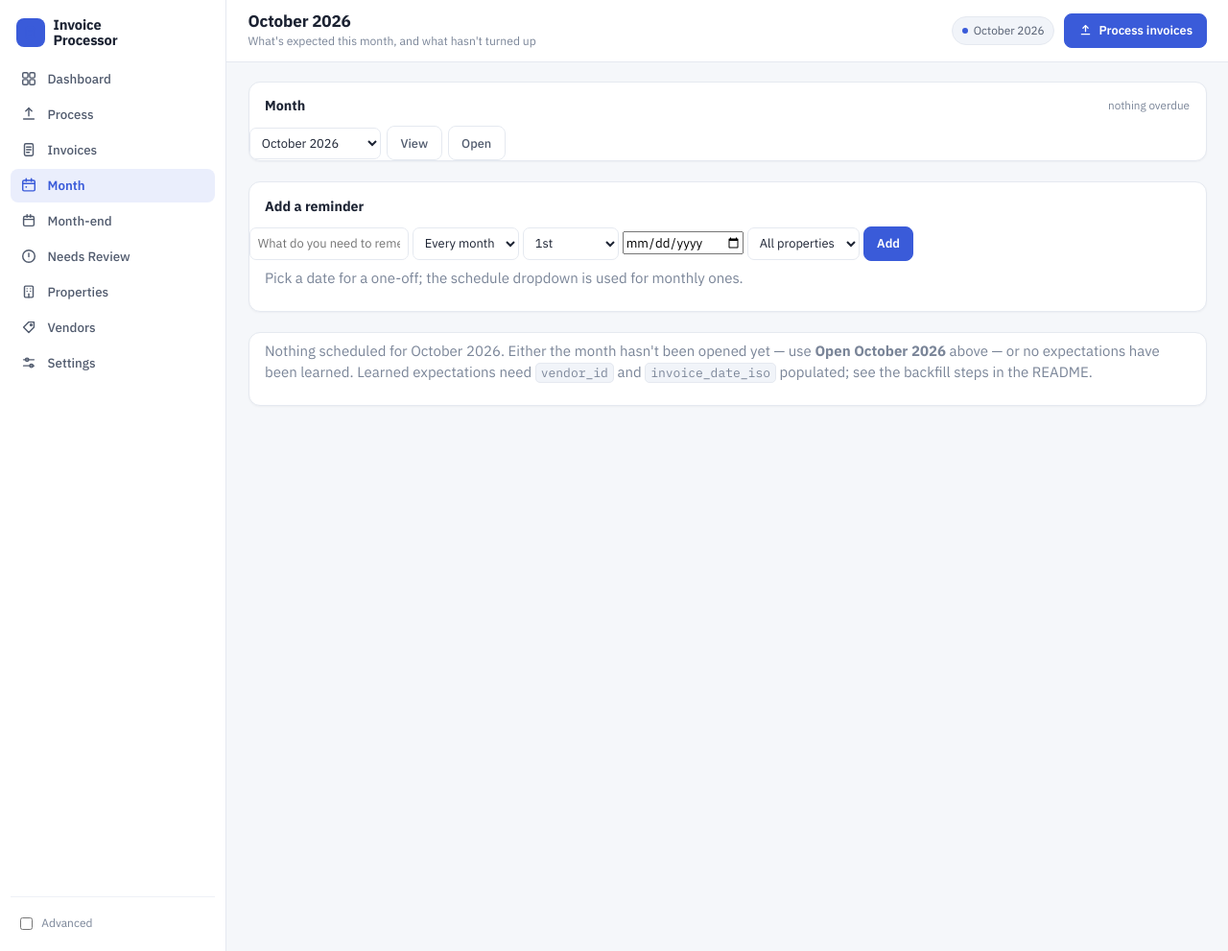
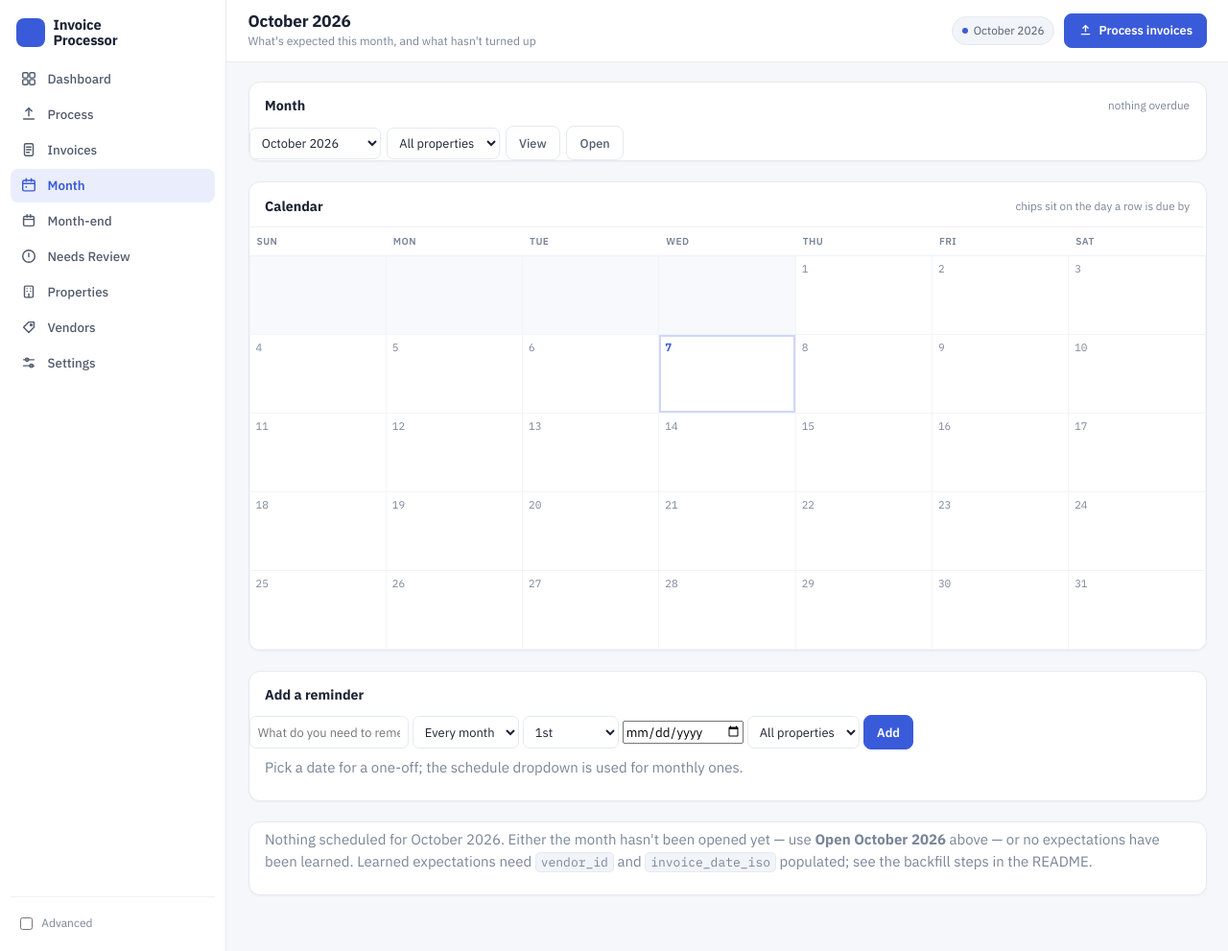
Before and after one commit to wnsghks622/invoice_processor_web, a Flask app: page /month in a window 1280 px wide. Shown: the whole page at 96% size. Run offline with Flask 3, Linux system fonts and the light colour scheme; data that the repository does not hold is empty.

Commit message:
feat: add a calendar grid and property filter to the Month page
The Month page now opens with a Sunday-start calendar of the period. Each
expected invoice or reminder sits as a chip on the day it is due by
(red when missing, grey when closed) and links to its row below; short
multi-day windows are tinted so the run-up to a deadline shows, and today
is outlined. A property dropdown narrows the page to one property plus
the reminders that apply to all, and Open keeps the filter.

Co-Authored-By: Claude Opus 5.5 <noreply@anthropic.com>

```diff
--- a/app.py
+++ b/app.py
@@ -516,24 +516,85 @@ def month_page():
     # {"id", "name", "code", "aliases"}, so p["canonical_name"] is a KeyError here even
     # though canonical_name IS the column name in the table and in all_vendors()' output.
     # app.py:391 already reads p["name"].
-    prop_names = {p["id"]: p["name"] for p in db.all_properties()}
+    properties = db.all_properties()
+    prop_names = {p["id"]: p["name"] for p in properties}
     vendor_names = {v["id"]: (v.get("canonical_name") or v["short_name"])
                     for v in db.all_vendors()}
 
+    # Unparseable or unknown ids fall back to showing everything rather than flashing.
+    # A filter is a view, not a write, and a hand-edited URL that silently shows all is
+    # less confusing than an error on a page you can already fix with the dropdown.
+    try:
+        chosen = int(request.args.get("property_id") or 0) or None
+    except ValueError:
+        chosen = None
+
     groups = {}
+    shown = []
     for inst in ledger.instances_for_period(period):
+        # An obligation with no property applies everywhere, so it stays visible under a
+        # filter - the filter reads as "this property, plus what applies to all".
+        if chosen is not None and inst["property_id"] not in (None, chosen):
+            continue
         inst["missing"] = ledger.is_missing(inst, today)
         inst["label"] = inst["title"] or vendor_names.get(inst["vendor_id"], "(vendor)")
         group = prop_names.get(inst["property_id"], "All properties")
         groups.setdefault(group, []).append(inst)
+        shown.append(inst)
 
     return render_template("month.html",
                            period=period,
                            groups=sorted(groups.items()),
                            months=state.month_options(),
-                           properties=db.all_properties(),
-                           missing_count=sum(1 for g in groups.values()
-                                             for i in g if i["missing"]))
+                           properties=properties,
+                           chosen_property=chosen,
+                           chosen_property_name=prop_names.get(chosen, ""),
+                           weekday_heads=periods.WEEKDAY_HEADS,
+                           weeks=periods.month_grid(period),
+                           today_iso=today.isoformat(),
+                           by_day=_chips_by_day(shown),
+                           shaded_days=_shaded_days(shown),
+                           missing_count=sum(1 for i in shown if i["missing"]))
+
+
+def _chips_by_day(instances):
+    """Bucket instances onto the day they are due by, for the calendar grid.
+
+    Keyed on due_to rather than due_from because due_to is the day is_missing judges
+    against - a chip on the first day of a week-long window would go grey while the row
+    below it went red.
+    """
+    by_day = {}
+    for inst in instances:
+        if inst.get("due_to"):
+            by_day.setdefault(inst["due_to"], []).append(inst)
+    return by_day
+
+
+# Which windows are worth tinting. Both bounds were set against the real ledger rather
+# than picked: at a 14-day cap, August's two 13-day windows alone tinted 26 of 31 cells,
+# which reads exactly like tinting the whole month. And a one-day window has no run-up to
+# show - the chip already marks that day - so shading it only tints every cell that has a
+# chip in it. What is left is the case the tint exists for: "this lands somewhere in here".
+SHADE_MIN_DAYS = 2
+SHADE_MAX_DAYS = 7
+
+
+def _shaded_days(instances):
+    """Days covered by some still-open multi-day window, so the grid shows the run-up to a
+    deadline and not just the deadline. Closed rows are left out: their window is history."""
+    days = set()
+    for inst in instances:
+        if inst.get("state") != "open" or not inst.get("due_from") or not inst.get("due_to"):
+            continue
+        start = datetime.date.fromisoformat(inst["due_from"])
+        end = datetime.date.fromisoformat(inst["due_to"])
+        span = (end - start).days + 1
+        if not SHADE_MIN_DAYS <= span <= SHADE_MAX_DAYS:
+            continue
+        for n in range(span):
+            days.add((start + datetime.timedelta(days=n)).isoformat())
+    return days
 
 
 @app.route("/month/open", methods=["POST"])
@@ -561,7 +622,11 @@ def month_open():
     flash(f"Opened {period}: {result['created']} new, {result['existing']} already there. "
           f"Learned {learned['created']} new expectation"
           f"{'' if learned['created'] == 1 else 's'}.")
-    return redirect(url_for("month_page", period=period))
+    # The property filter lives in the same form as this button, so it is submitted here
+    # too. This redirect uses url_for rather than the referrer, so without carrying the
+    # filter across, pressing Open would silently reset the page to all properties.
+    return redirect(url_for("month_page", period=period,
+                            property_id=(request.form.get("property_id") or "").strip() or None))
 
 
 def _instance_or_redirect(instance_id):
--- a/core/periods.py
+++ b/core/periods.py
@@ -52,6 +52,33 @@ def period_bounds(period: str) -> Tuple[datetime.date, datetime.date]:
 def _clamp(day: int, year: int, month: int) -> int:
     last = calendar.monthrange(year, month)[1]
     return max(1, min(day, last))
+
+
+# Sunday-start weeks, because that is how a wall calendar in a US leasing office reads.
+# This is a display convention only: nothing in resolve_window is weekday-based (see the
+# module docstring - "week 3" means the 15th-21st, not "the third Monday"), so changing it
+# moves columns around and changes no timing.
+WEEKDAY_HEADS = ("Sun", "Mon", "Tue", "Wed", "Thu", "Fri", "Sat")
+
+
+def month_grid(period: str) -> list:
+    """The period laid out as weeks of seven cells, for a calendar grid.
+
+    Each cell is an ISO date string, or None for the padding before the 1st and after the
+    last day. Padding is deliberately blank rather than the neighbouring month's dates: a
+    cell that shows 31 July on the August calendar invites acting on the wrong month, and
+    those days have no instances here anyway.
+
+    Row count follows the month - four for a February that starts on a Sunday, six when a
+    31-day month starts late in the week - so no day is ever dropped off the bottom.
+    """
+    year, month = parse_period(period)
+    last = calendar.monthrange(year, month)[1]
+    lead = (datetime.date(year, month, 1).weekday() + 1) % 7   # Monday=0 -> Sunday=0
+    cells = [None] * lead + [datetime.date(year, month, d).isoformat()
+                             for d in range(1, last + 1)]
+    cells += [None] * (-len(cells) % 7)
+    return [cells[i:i + 7] for i in range(0, len(cells), 7)]
 
 
 def resolve_window(rule: str, period: str,
--- a/static/style.css
+++ b/static/style.css
@@ -260,6 +260,38 @@ table.props tr.dim td, table.props tr.dim .num { color: var(--faint); }
   background: var(--surface); border: 1px solid var(--line); padding: .05rem .4rem;
   border-radius: 5px; }
 
+/* =========================================================== month calendar grid */
+
+table.cal { width: 100%; border-collapse: collapse; table-layout: fixed; }
+table.cal th { padding: .45rem .5rem; font-size: .68rem; font-weight: 600;
+  text-transform: uppercase; letter-spacing: .04em; color: var(--muted); text-align: left;
+  border-top: 1px solid var(--line-soft); border-bottom: 1px solid var(--line-soft); }
+.cal-day { vertical-align: top; height: 82px; padding: .35rem .4rem;
+  border: 1px solid var(--line-faint); }
+.cal-pad { background: var(--surface-2); border-color: var(--line-faint); }
+.cal-date { font-size: .74rem; color: var(--muted); font-family: var(--mono);
+  margin-bottom: .25rem; }
+/* The run-up to a deadline. Only genuine multi-day windows of a week or less are tinted -
+   see SHADE_MIN_DAYS / SHADE_MAX_DAYS in app.py. */
+.cal-window { background: var(--surface-2); }
+.cal-today { box-shadow: inset 0 0 0 2px var(--accent-line); }
+.cal-today .cal-date { color: var(--accent); font-weight: 600; }
+
+.cal-chip { display: block; font-size: .74rem; line-height: 1.25; padding: .16rem .35rem;
+  margin-bottom: .2rem; border-radius: 5px; background: var(--accent-soft);
+  color: var(--accent); border: 1px solid var(--accent-line);
+  overflow: hidden; text-overflow: ellipsis; white-space: nowrap; }
+.cal-chip:hover { text-decoration: none; background: var(--accent-line); }
+.cal-chip.attn { background: var(--danger-soft); color: var(--danger);
+  border-color: var(--danger-line); }
+.cal-chip.attn:hover { background: var(--danger-bg); }
+.cal-chip.dim { background: var(--surface); color: var(--faint); border-color: var(--line); }
+.cal-chip.dim:hover { background: var(--surface); }
+
+/* Landing spot for a chip's jump. Without it you arrive at a table of near-identical rows
+   with no idea which one you were sent to. */
+table.props tr:target td { background: var(--accent-soft); }
+
 /* editable tables (properties / vendors) */
 table.props.editable { margin-bottom: 0; }
 table.props.editable td { vertical-align: middle; }
--- a/templates/month.html
+++ b/templates/month.html
@@ -23,10 +23,52 @@
         <option value="{{ m }}" {% if m == period %}selected{% endif %}>{{ m }}</option>
       {% endfor %}
     </select>
+    {# In this form rather than beside it so View carries the filter. Open therefore posts
+       it too, which is why month_open threads it back into its redirect. #}
+    <select name="property_id">
+      <option value="">All properties</option>
+      {% for p in properties %}
+        <option value="{{ p.id }}" {% if p.id == chosen_property %}selected{% endif %}>{{ p.name }}</option>
+      {% endfor %}
+    </select>
     <button class="btn" type="submit">View</button>
     <button class="btn" type="submit"
             formmethod="post" formaction="{{ url_for('month_open') }}">Open</button>
   </form>
+</section>
+
+<section class="panel">
+  <div class="panel-head">
+    <div class="panel-title">Calendar</div>
+    <div class="panel-note">chips sit on the day a row is due by</div>
+  </div>
+  <table class="cal">
+    <thead>
+      <tr>{% for d in weekday_heads %}<th>{{ d }}</th>{% endfor %}</tr>
+    </thead>
+    <tbody>
+      {% for week in weeks %}
+      <tr>
+        {% for day in week %}
+          {% if day %}
+          <td class="cal-day{% if day in shaded_days %} cal-window{% endif %}{% if day == today_iso %} cal-today{% endif %}"
+              data-day="{{ day }}">
+            <div class="cal-date">{{ day[8:]|int }}</div>
+            {% for r in by_day.get(day, []) %}
+              {# Links to the row instead of repeating its controls: Skip needs a typed
+                 reason, which does not fit a day cell. #}
+              <a class="cal-chip {% if r.missing %}attn{% elif r.state != 'open' %}dim{% endif %}"
+                 href="#inst-{{ r.id }}" title="{{ r.label }}">{{ r.label }}</a>
+            {% endfor %}
+          </td>
+          {% else %}
+          <td class="cal-day cal-pad"></td>
+          {% endif %}
+        {% endfor %}
+      </tr>
+      {% endfor %}
+    </tbody>
+  </table>
 </section>
 
 <section class="panel">
@@ -60,12 +102,19 @@
 
 {% if not groups %}
 <section class="panel">
+  {% if chosen_property_name %}
+  <p class="muted">
+    Nothing scheduled for {{ chosen_property_name }} in {{ period }}.
+    <a href="{{ url_for('month_page', period=period) }}">Show all properties</a>
+  </p>
+  {% else %}
   <p class="muted">
     Nothing scheduled for {{ period }}. Either the month hasn't been opened yet — use
     <strong>Open {{ period }}</strong> above — or no expectations have been learned. Learned
     expectations need <code>vendor_id</code> and <code>invoice_date_iso</code> populated; see
     the backfill steps in the README.
   </p>
+  {% endif %}
 </section>
 {% endif %}
 
@@ -81,7 +130,8 @@
     </thead>
     <tbody>
     {% for r in rows %}
-      <tr class="{% if r.missing %}attn{% elif r.state != 'open' %}dim{% endif %}">
+      {# id is the calendar chips' jump target; :target highlights it on arrival. #}
+      <tr id="inst-{{ r.id }}" class="{% if r.missing %}attn{% elif r.state != 'open' %}dim{% endif %}">
         <td>{{ r.label }}</td>
         <td class="date">{{ r.due_from }}{% if r.due_to != r.due_from %} – {{ r.due_to }}{% endif %}</td>
         <td>
```
Also changed, not shown: tests/test_app.py (+219 -0 lines), tests/test_periods.py (+58 -0 lines).
